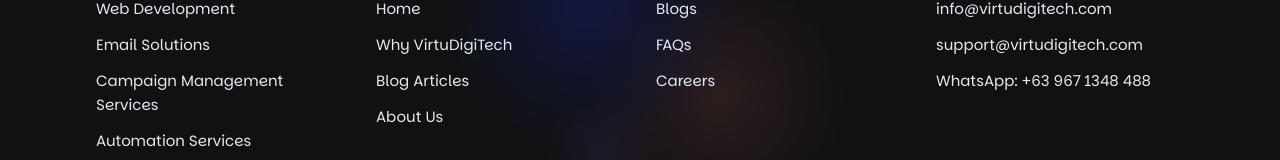
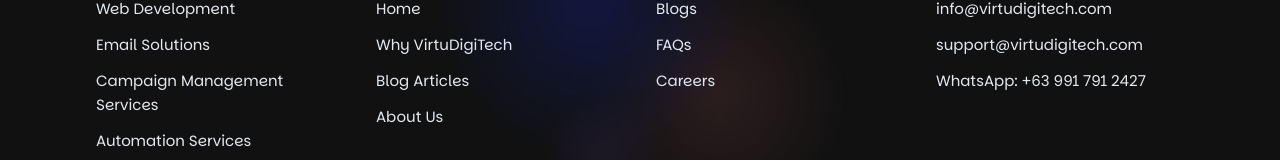
Before and after one commit to artalfred/VirtuDigiTech, a Next.js app: page / in a window 1280 px wide. Shown: the part 3467-3627 px from the top of the page. Built offline with nearby package versions, Linux system fonts and the light colour scheme; a web font is replaced by a local one.

Commit message:
New Update Website

```diff
--- a/app/components/PopUp.tsx
+++ b/app/components/PopUp.tsx
@@ -38,7 +38,7 @@
             <div className=" flex flex-wrap gap-x-4 gap-y-6 items-start justify-start max-w-sm mx-auto mt-4">
               <div className="flex  items-center justify-center">
                 <Link
-                  href={`https://wa.me/+639671348488`}
+                  href={`https://wa.me/+639917912427`}
                   target="_blank"
                   passHref
                 >
--- a/app/footer.tsx
+++ b/app/footer.tsx
@@ -152,7 +152,7 @@
               </li>
               <li>
                 <span className="text-[15px] text-slate-200">
-                  WhatsApp: +63 967 1348 488
+                  WhatsApp: +63 991 791 2427
                 </span>
               </li>
             </ul>
```
